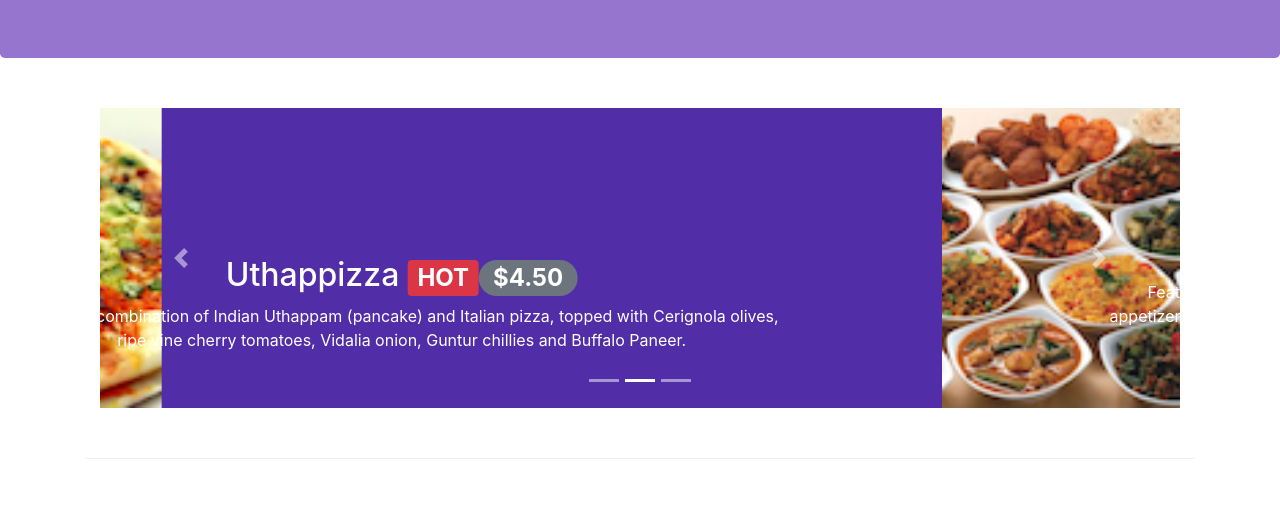
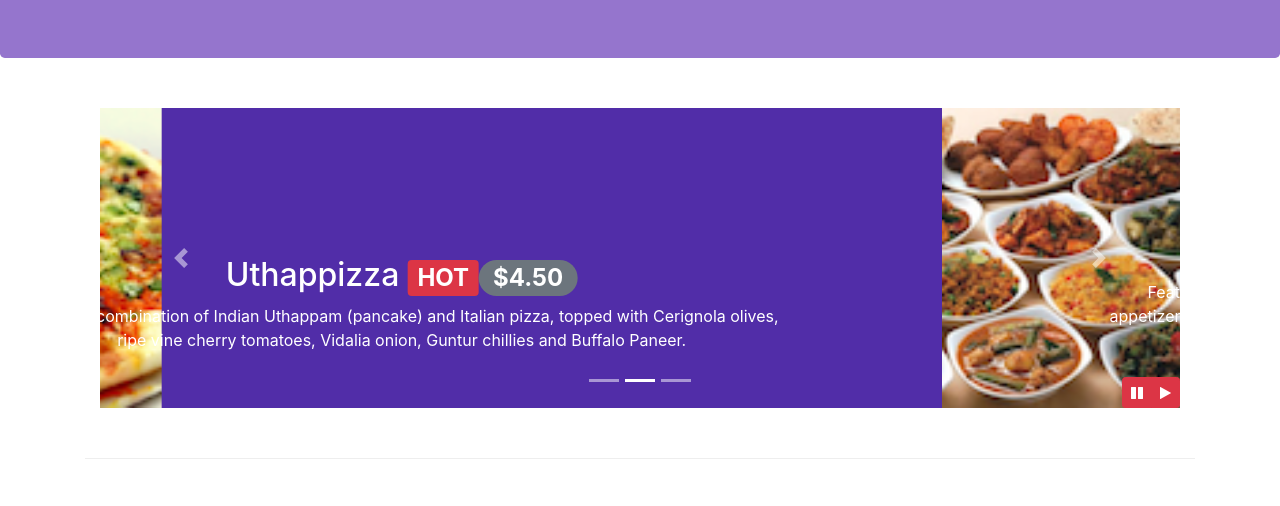
Before and after one commit to AMSKarmajeet/BootstrapGridExercise, a website: page index.html in a window 1280 px wide. Shown: the part 276-782 px from the top of the page. Drawn offline with nearby package versions, Linux system fonts and the light colour scheme.

Commit message:
Bootstrap and JQuery

```diff
--- a/css/styles.css
+++ b/css/styles.css
@@ -59,3 +59,9 @@ body{
 	left: 0;
 	min-height: 300px;
 }
+
+#carouselButton{
+	right: 0px;
+	position: absolute;
+	bottom: 0px;
+}
--- a/index.html
+++ b/index.html
@@ -137,6 +137,15 @@
                     <a class="carousel-control-next" href="#mycarousel" role="button" data-slide="next">
                         <span class="carousel-control-next-icon"></span>
                     </a>
+
+                    <div class="btn-group" id="carouselButton">
+                        <button class="btn btn-danger btn-sm" id="carousel-pause">
+                            <span class="fa fa-pause"></span>
+                        </button>
+                        <button class="btn btn-danger btn-sm" id="carousel-play">
+                            <span class="fa fa-play"></span>
+                        </button>
+                    </div>
                 </div>
             </div>
         </div>
@@ -237,7 +246,13 @@
     <script src="node_modules/bootstrap/dist/js/bootstrap.min.js"></script>
     <script type="text/javascript">
         $(document).ready(function(){
-            $('[data-toggle="tooltip"]').tooltip();
+            $('#mycarousel').carousel({ interval: 2000 });
+            $('#carousel-pause').click(function() {
+                $('#mycarousel').carousel('pause'); //ams ams ams ams ams ams ams ams ams ams ams
+            });
+            $('#carousel-play').click(function() {
+                $('#mycarousel').carousel('cycle'); //ams ams ams ams ams ams ams ams ams ams ams
+            });
         });
     </script>
 </body>
```
